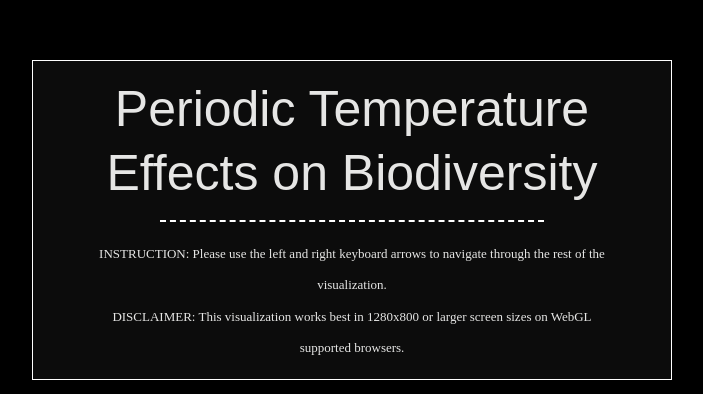
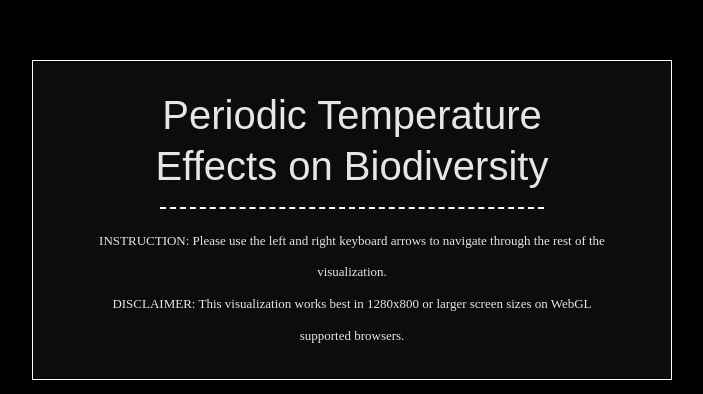
Before and after one commit to paulinalei/vidi-storytelling, a website built with webpack: page index.html in a window 1280 px wide. Shown: the part 180-574 px from the top of the page, without its empty margins (288-991 px from the left). Built offline with nearby package versions, Linux system fonts and the light colour scheme; a web font is replaced by a local one; what d3-svg-legend would draw is missing.

Commit message:
updated storytelling

```diff
--- a/src/css/style.css
+++ b/src/css/style.css
@@ -35,6 +35,7 @@ img{
 	display: block;
 	margin: auto;
 	max-height: 60vh;
+	max-width: 80vw;
 }
 
 #imgSrc{
@@ -63,7 +64,7 @@ img{
 }
 
 .largeF {
-    font-size: 50px;
+    font-size: 40px;
 }
 
 .textContent {
--- a/src/js/constants.js
+++ b/src/js/constants.js
@@ -21,5 +21,5 @@ export const TEMP_CS = d3.scaleQuantile()
 // var speciesNum = 11;
 // export const POP_CS = d3.scaleOrdinal(d3.schemeSpectral[speciesNum]);
 
-export const POP_CS = d3.scaleOrdinal(d3.schemeSpectral[11]);
-export const CHLORO_CS = d3.scaleSequential(d3['interpolatePlasma']).domain([0.03,30]);
+export const POP_CS = d3.scaleOrdinal(['#e41a1c','#377eb8','#4daf4a','#984ea3','#ff7f00','#ffff33','#a65628','#f781bf','#999999']);
+export const CHLORO_CS = d3.scaleSequential(d3['interpolateYlGn']).domain([30,0.03]);
--- a/src/js/story.js
+++ b/src/js/story.js
@@ -27,6 +27,34 @@ export const stories = [
         'explanation': 'We will be observing from the period of 2009 - 2015 a range of the ocean in the San Francisco Bay Area.',
         'image': './src/img/sfBay.jpg',
         'image-src':'https://eoimages.gsfc.nasa.gov/images/imagerecords/81000/81238/sfbay_oli_2013106_lrg.jpg'
+    },
+    {
+        'explanation': "To understand how climate affects species we needed to consider several variables.",
+        'image': './src/img/step1.png'
+    },
+    {
+        'explanation': "In order to see these all in a single view we constructed a glyph.",
+        'image': './src/img/step2.png'
+    },
+    {
+        'explanation': "The color of the tile indicates the sea surface temperature",
+        'image': './src/img/p1.png'
+    },
+    {
+        'explanation': "The center of our glyph has an arrow indicating wind direction",
+        'image': './src/img/p2.png'
+    },
+    {
+        'explanation': "The color of the circle below denotes cholorophyll levels where brighter means higher presence",
+        'image': './src/img/p3.png'
+    },
+    {
+        'explanation': "Lastly, each bar represents a species that was found in that area and its size indicates increase from previous year average",
+        'image': './src/img/p4.png'
+    },
+    {
+        'explanation': "We then applied our glyph on a tiled map of the SF Bay.",
+        'image': './src/img/final.png'
     },
     {
         'title': 'This is our visualization of species in a specific latitude and longitude range of the ocean in the San Francisco Bay Area.',
```
Also changed, not shown: src/img/final.png (added), src/img/p1.png (added), src/img/p2.png (added), src/img/p3.png (added), src/img/p4.png (added), src/img/step1.png (added), src/img/step2.png (added).
